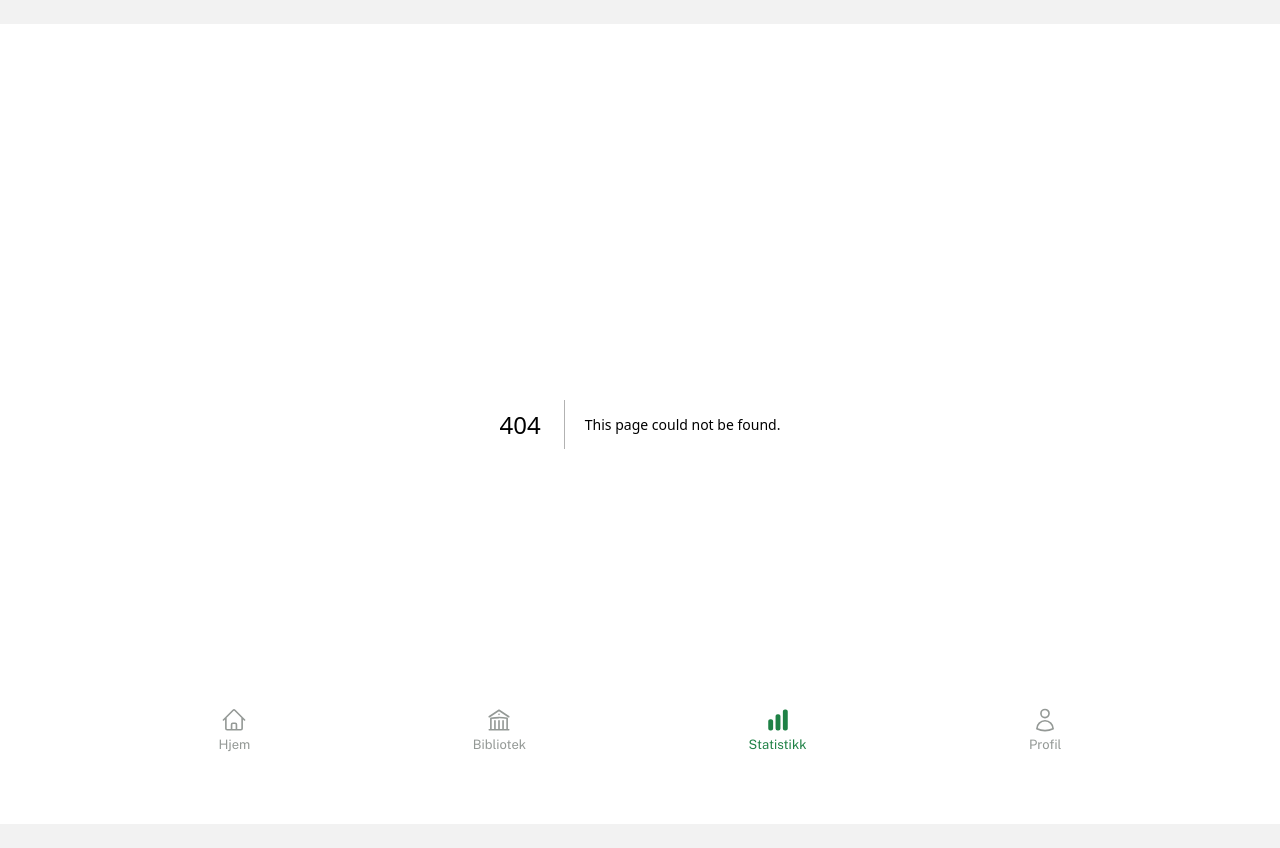
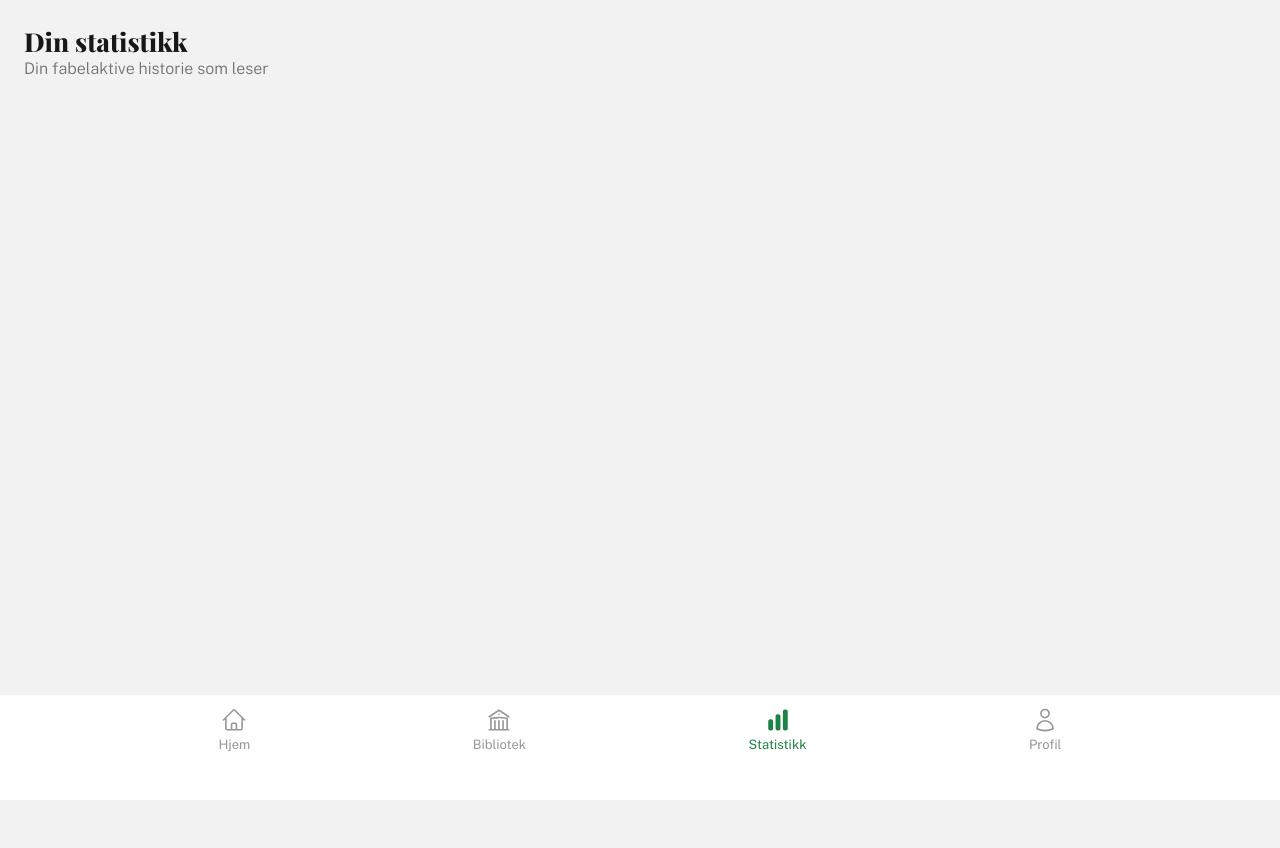
Before and after one commit to christofferihennie/Untitled, a Next.js app: page /statistics in a window 1280 px wide. Before the commit this address had no page. After the commit the page ends 800 px from the top, so only its background shows below. Built offline with nearby package versions, Linux system fonts and the light colour scheme; a web font is replaced by a local one.

Commit message:
Minor adjustments

```diff
--- /dev/null
+++ b/app/statistics/page.tsx
@@ -0,0 +1,9 @@
+import Header from '@/components/header';
+
+export default function StatisticsPage() {
+    return (
+        <>
+            <Header heading="Din statistikk" subheading="Din fabelaktive historie som leser" />
+        </>
+    );
+}
--- a/styles/components/navigation.module.scss
+++ b/styles/components/navigation.module.scss
@@ -5,7 +5,7 @@
     position: fixed;
     bottom: 0;
     gap: $spacing-huge;
-    padding: $spacing-xlarge $spacing-xlarge calc($spacing-huge * 2);
+    padding: $spacing-medium $spacing-xlarge calc($spacing-huge * 2);
     display: flex;
     width: 100vw;
     box-sizing: border-box;
--- a/styles/globals.scss
+++ b/styles/globals.scss
@@ -11,4 +11,5 @@ body {
 
 .border {
     margin: $spacing-huge;
+    margin-bottom: calc($spacing-huge * 6);
 }
```
Also changed, not shown: app/(auth)/login/page.tsx (+6 -6 lines).
